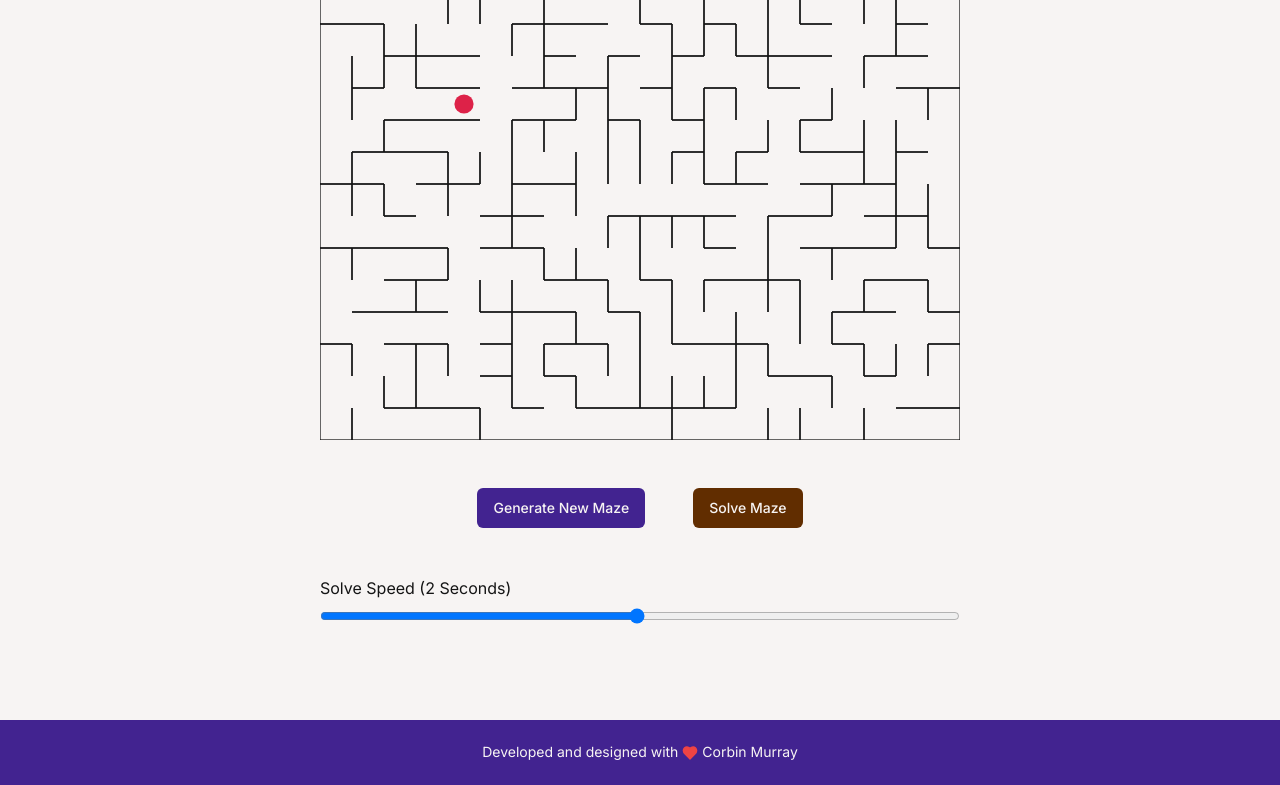
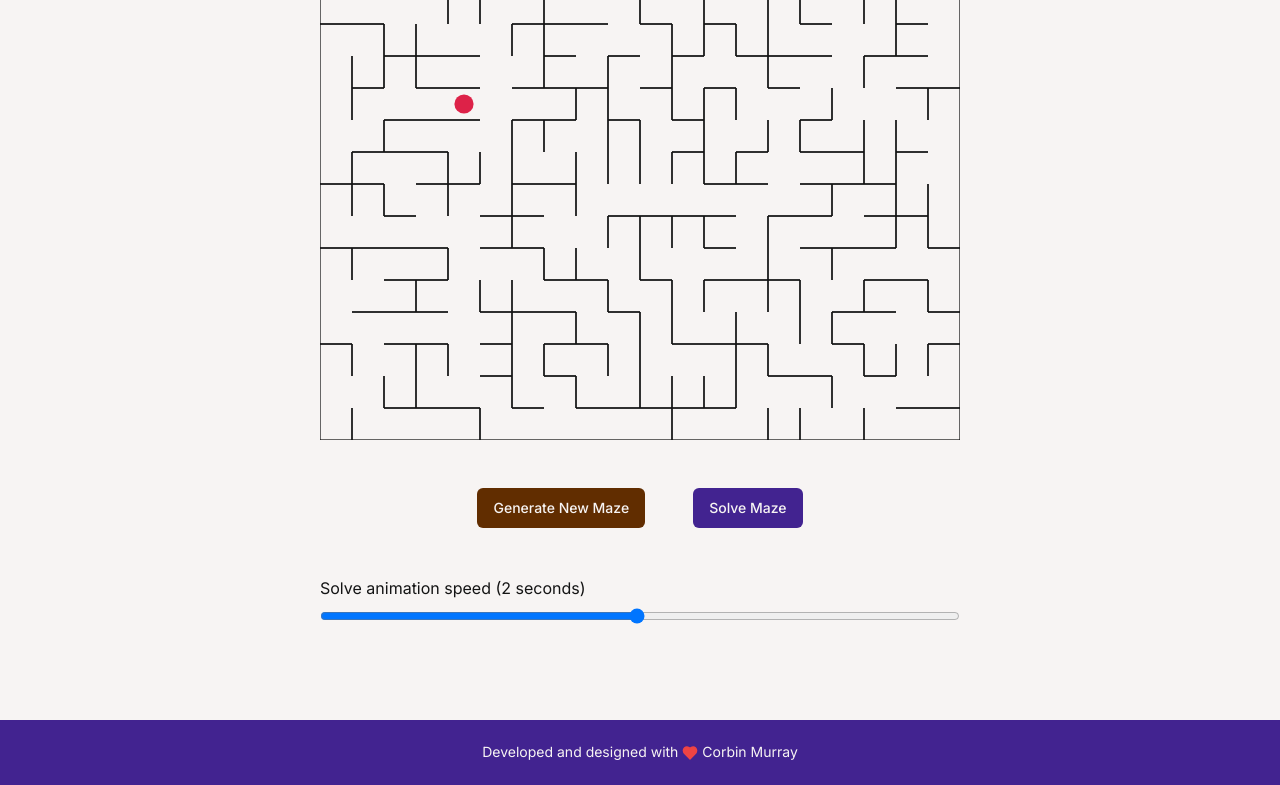
Before and after one commit to corbinmurray/corbinmurray-dev, a Next.js app: page /projects/asterius in a window 1280 px wide. Shown: the part 938-1723 px from the top of the page. Built offline with nearby package versions, Linux system fonts and the light colour scheme.

Commit message:
Add success and warning colors

```diff
--- a/app/globals.css
+++ b/app/globals.css
@@ -28,8 +28,11 @@
 		--destructive: 348 73% 50%;
 		--destructive-foreground: 15 20% 96.08%;
 
-		--creative: 139 86% 45%;
-		--creative-foreground: 0 0% 7.84%;
+		--success: 139 86% 45%;
+		--success-foreground: 0 0% 7.84%;
+
+		--warning: 60 100% 75%;
+		--warning-foreground: 0 0% 7.84%;
 
 		--border: 0 0% 7.84%;
 		--input: #e7ddda;
@@ -66,8 +69,11 @@
 		--destructive: 0 62.8% 70%;
 		--destructive-foreground: 15 20% 96.08%;
 
-		--creative: 139 86% 70%;
-		--creative-foreground: 0 0% 7.84%;
+		--success: 139 86% 70%;
+		--success-foreground: 0 0% 7.84%;
+
+		--warning: 60 100% 75%;
+		--warning-foreground: 0 0% 7.84%;
 
 		--border: 0 0% 14.9%;
 		--input: 205.91 43.14% 20%;
--- a/components/maze-svg.tsx
+++ b/components/maze-svg.tsx
@@ -79,7 +79,7 @@ const MazeSvg = ({ className }: MazeSvgProps) => {
 				{
 					currentCellClassName: "stroke-foreground",
 					goalCellClassName: "fill-destructive",
-					startCellClassName: "fill-creative",
+					startCellClassName: "fill-success",
 				},
 				startingCell,
 				goalCell
@@ -104,20 +104,21 @@ const MazeSvg = ({ className }: MazeSvgProps) => {
 		const minIntensity = Math.min(...intensities);
 		const maxIntensity = Math.max(...intensities);
 
-		// const colorScale = d3.scaleLinear<string>().domain([minIntensity, maxIntensity]).range(["fill-destructive", "fill-creative"]);
-
-		const colorScale = d3.scaleLinear<string>().domain([minIntensity, maxIntensity]).range(["fill-creative", "fill-destructive"]);
-
 		console.log(intensities);
 
+		console.log("Min Intensity:", minIntensity, "Max Intensity:", maxIntensity);
+
+		const colorScale = d3.scaleLinear<string>().domain([minIntensity, maxIntensity]).range(["fill-destructive", "fill-success"]);
+
 		const svg = d3.select(svgRef.current);
-		svg.selectAll(".fill-primary").remove();
+		svg.selectAll(".fill-warning").remove();
+		svg.selectAll(".fill-secondary").remove();
 
 		// Animate visited nodes
 		visitedNodes.forEach((node, index) => {
 			const { x, y, intensity } = node;
 
-			console.log("Color scale", colorScale(intensity ?? 0));
+			console.log(`Node at (${node.x}, ${node.y}), Intensity: ${node.intensity}, Class: ${colorScale(node.intensity ?? 0)}`);
 
 			svg
 				.append("circle")
@@ -125,7 +126,8 @@ const MazeSvg = ({ className }: MazeSvgProps) => {
 				.attr("cy", y * cellSize + cellSize / 2)
 				.attr("r", cellSize / 6)
 				.attr("fill", "currentColor")
-				.attr("class", `${intensity ? colorScale(intensity) : "fill-destructive"} marker-class-visited`)
+				.classed("marker-class-visited", true)
+				.classed(`${intensity ? colorScale(intensity) : "fill-warning"}`, true)
 				.attr("opacity", 0)
 				.transition()
 				.delay(index * calculateDelay(rows, cols, solveSpeed)) // Delay each node for sequential animation
@@ -148,11 +150,11 @@ const MazeSvg = ({ className }: MazeSvgProps) => {
 					.attr("cy", y * cellSize + cellSize / 2)
 					.attr("r", cellSize / 6)
 					.attr("fill", "currentColor")
-					.attr("class", "fill-primary")
+					.attr("class", "fill-secondary shadow")
 					.attr("opacity", 0)
 					.transition()
 					.delay(index * calculateDelay(rows, cols, solveSpeed)) // Delay each path node for sequential animation
-					.duration(200)
+					.duration(150)
 					.attr("opacity", 1);
 			});
 		}, totalVisitedTime);
@@ -196,7 +198,7 @@ const MazeSvg = ({ className }: MazeSvgProps) => {
 			{/* Legend */}
 			<div className="flex flex-row justify-center items-center gap-4 md:gap-8">
 				<div className="flex items-center gap-2">
-					<div className="w-4 h-4 rounded-full bg-creative" aria-label="Start"></div>
+					<div className="w-4 h-4 rounded-full bg-success" aria-label="Start"></div>
 					<span className="text-sm md:text-lg">Start</span>
 				</div>
 				<div className="flex items-center gap-2">
@@ -208,18 +210,18 @@ const MazeSvg = ({ className }: MazeSvgProps) => {
 			<svg ref={svgRef} className={className} viewBox="0 0 500 500" />
 
 			<div className="flex flex-row justify-center gap-12">
-				<Button variant="secondary" disabled={isLoading} onClick={handleGenerateNewMaze}>
+				<Button disabled={isLoading} onClick={handleGenerateNewMaze}>
 					Generate New Maze
 				</Button>
-				<Button disabled={isLoading || !maze || !visitedNodes || !solutionPath} onClick={handleSolveMaze}>
+				<Button variant="secondary" disabled={isLoading || !maze || !visitedNodes || !solutionPath} onClick={handleSolveMaze}>
 					Solve Maze
 				</Button>
 			</div>
 
 			<div className="flex flex-col justify-start gap-y-2">
-				<label htmlFor="delaySlider" className="capitalize">
-					Solve speed ({solveAnimationTimeInSeconds < 1 ? "<1" : solveAnimationTimeInSeconds}
-					{solveAnimationTimeInSeconds === 1 ? " second" : " seconds"})
+				<label htmlFor="delaySlider">
+					Solve animation speed ({solveAnimationTimeInSeconds < 1 ? "<1" : solveAnimationTimeInSeconds}
+					{solveAnimationTimeInSeconds <= 1 ? " second" : " seconds"})
 				</label>
 				<input name="delaySlider" type="range" min={1} max="100" className="range" onChange={handleDelayChange} value={solveSpeed} disabled={isLoading} />
 			</div>
--- a/tailwind.config.ts
+++ b/tailwind.config.ts
@@ -36,9 +36,13 @@ export default {
 					DEFAULT: "hsl(var(--destructive))",
 					foreground: "hsl(var(--destructive-foreground))",
 				},
-				creative: {
-					DEFAULT: "hsl(var(--creative))",
-					foreground: "hsl(var(--creative-foreground))",
+				success: {
+					DEFAULT: "hsl(var(--success))",
+					foreground: "hsl(var(--success-foreground))",
+				},
+				warning: {
+					DEFAULT: "hsl(var(--warning))",
+					foreground: "hsl(var(--warning-foreground))",
 				},
 				border: "hsl(var(--border))",
 				input: "hsl(var(--input))",
```
